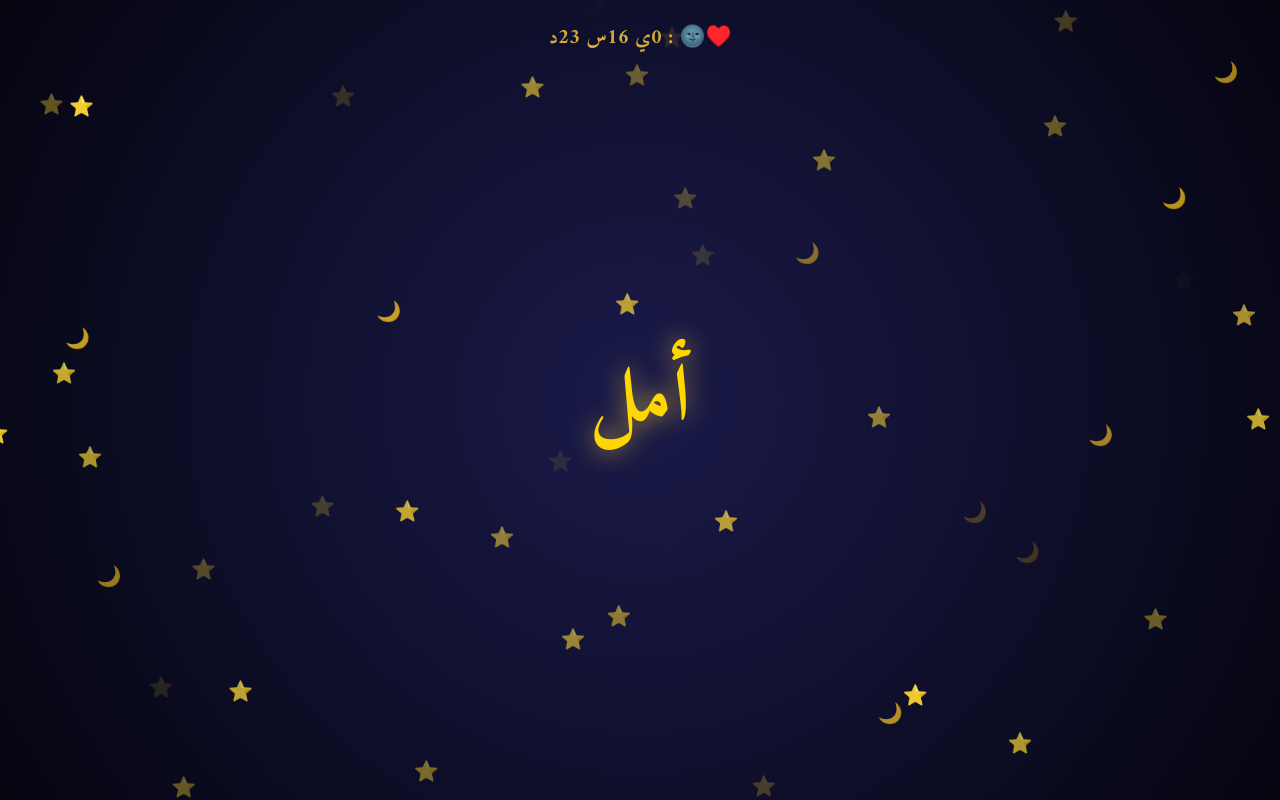
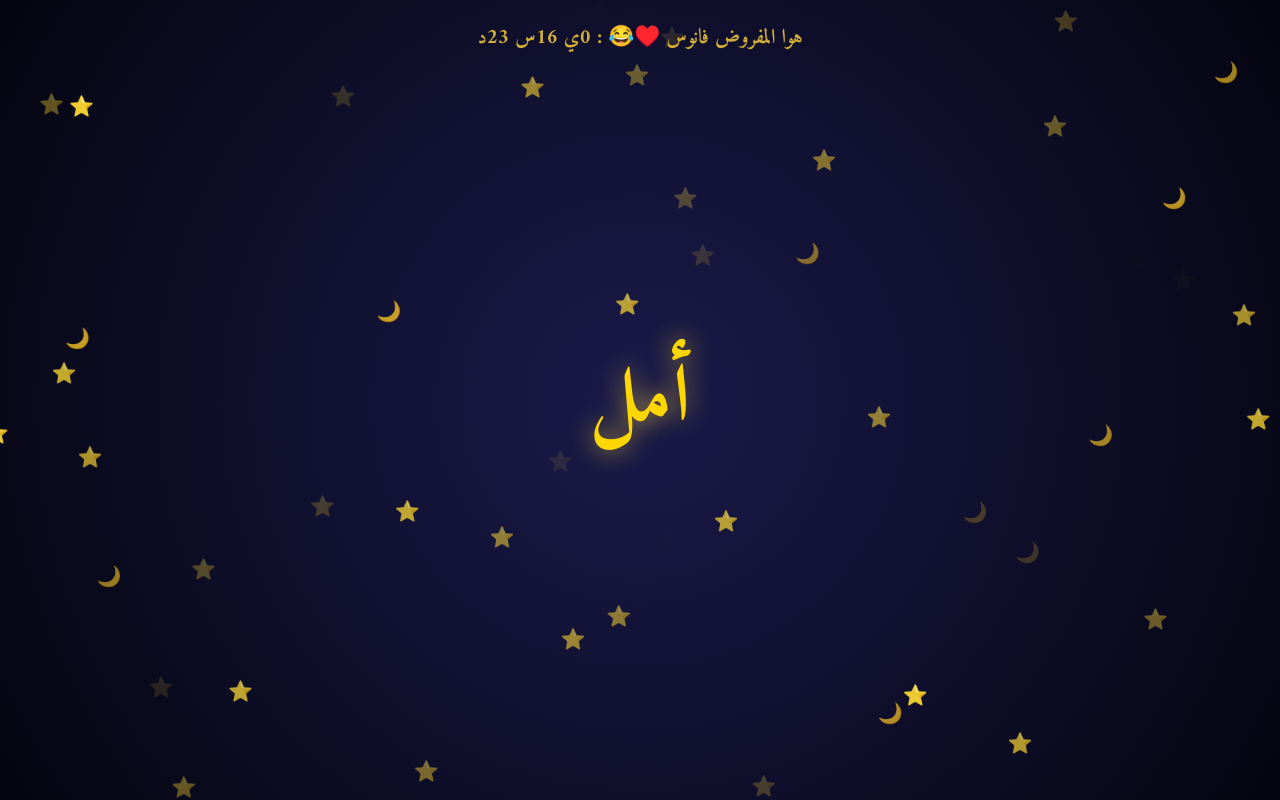
Before and after one commit to hamr47927-lang/Alfanos, a plain HTML site: page index.html in a window 1280 px wide. Drawn offline with Linux system fonts and the light colour scheme.

Commit message:
Update index.html

```diff
--- a/index.html
+++ b/index.html
@@ -151,7 +151,7 @@
 
         setInterval(() => {
             const d = new Date("February 19, 2026") - new Date();
-            document.getElementById('timer').innerText = ` ♥️🌚 : ${Math.floor(d/86400000)}ي ${Math.floor((d%86400000)/3600000)}س ${Math.floor((d%3600000)/60000)}د`;
+            document.getElementById('timer').innerText = `هوا المفروض فانوس ♥️😂 : ${Math.floor(d/86400000)}ي ${Math.floor((d%86400000)/3600000)}س ${Math.floor((d%3600000)/60000)}د`;
         }, 1000);
 
         let dots = [];
```
